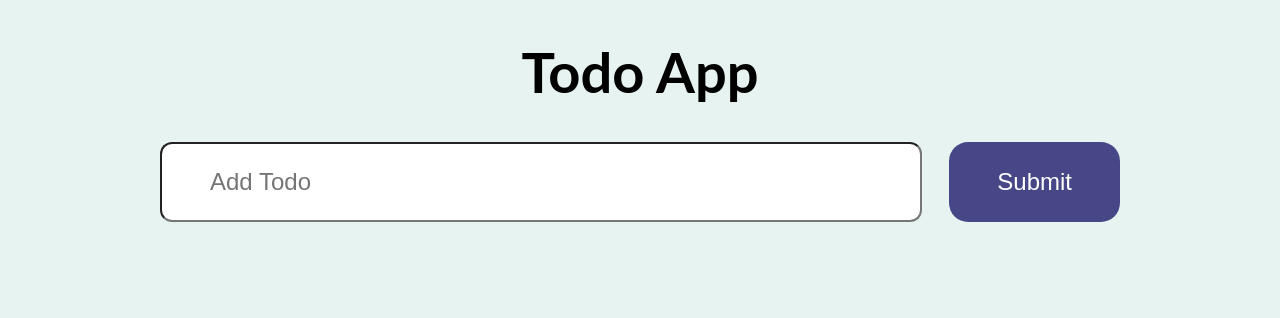
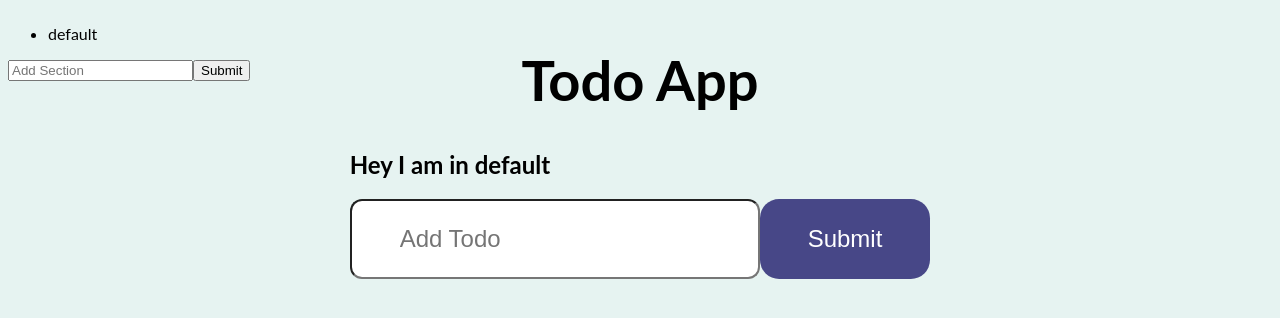
Before and after one commit to ajay297/Todo-App, a React (Create React App) app: page / in a window 1280 px wide. Shown: the top 318 px of the page. Built offline with nearby package versions, Linux system fonts and the light colour scheme; the HTML template or start-up script is replaced by a standard one.

Commit message:
section feature with add todo functionality

```diff
--- a/src/App.css
+++ b/src/App.css
@@ -1,8 +1,10 @@
 .container{
-    max-width: 960px;
-    margin: 0 auto;
+    display: flex;
 }
 h1{
     text-align: center;
     font-size: 3.5rem;
 }
+.dashboard{
+    flex: 0.5
+}
--- a/src/App.js
+++ b/src/App.js
@@ -1,13 +1,98 @@
-import React from 'react';
+import React,{createContext, useState} from 'react';
 import "./App.css";
 import TodoList from './components/TodoList/TodoList';
 
+export const TodoContext=createContext();
+
 function App() {
+  const [Todo, setTodo] = useState({
+    default:[],
+  });
+
+  const [value, setValue] = useState('');
+
+  const sectionTypes=[];
+
+  for(const key in Todo){
+    sectionTypes.push(key);
+  }
+
+
+  const [currentView, setCurrentView] = useState(sectionTypes[0]);
+
+  const addTodo=(value,section)=>{
+
+    const item={id: Math.round(Math.random()*1000),value: value};
+
+    const oldTodo=Todo[section]?Todo[section]:[];
+    setTodo({
+      ...Todo,
+      [section]:[...oldTodo, item]
+    });
+
+  }
+
+  const deleteTodo=(id)=>{
+
+    setTodo(
+      {
+        ...Todo,
+        default: Todo.default.filter(todo=>todo.id!==id)
+      }
+      )
+
+  }
+
+  const addSection=(e)=>{
+    e.preventDefault();
+    if (!value) return;
+    setTodo({
+      ...Todo,
+      [value]:[]
+    })
+    setValue('');
+    console.log('hello');
+  }
+
+  console.log(Todo);
+
+
+
+
+
+
+
+
   return (
-    <div className='container'>
-      <h1>Todo App</h1>
-      <TodoList/>
-    </div>
+
+    <TodoContext.Provider value={{Todo,addTodo,deleteTodo}}>
+        <div className='container'>
+
+        <div className='dashboard'>
+            <ul>
+              {
+                sectionTypes.map(section=>(
+                  <li key={section} onClick={()=>setCurrentView(section)}>{section}</li>
+                ))
+              }
+            </ul>
+            <form>
+              <input type="text" placeholder="Add Section" value={value}  onChange={e => setValue(e.target.value)}/>
+              <button type="submit" onClick={addSection}>Submit</button>
+            </form>
+
+          </div>
+
+          <div>
+            <h1>Todo App</h1>
+            <h2>Hey I am in {currentView}</h2>
+          <TodoList currentView={currentView}/>
+          </div>
+
+
+      </div>
+    </TodoContext.Provider>
+
   );
 }
 
--- a/src/components/TodoForm/TodoForm.js
+++ b/src/components/TodoForm/TodoForm.js
@@ -1,7 +1,7 @@
 import React,{useState} from 'react'
 import './TodoForm.css';
 
-function TodoForm({addTodos}) {
+function TodoForm({addTodo,currentView}) {
 
   const [value, setValue] = useState('');
 
@@ -9,7 +9,7 @@ function TodoForm({addTodos}) {
   const handleSubmit = (e) => {
     e.preventDefault();
     if (!value) return;
-    addTodos(value);
+    addTodo(value,currentView);
     setValue('');
   }
   return (
--- a/src/components/TodoList/TodoList.js
+++ b/src/components/TodoList/TodoList.js
@@ -1,26 +1,36 @@
-import React, { useState } from 'react'
+import React, { useState,useContext } from 'react'
+import { TodoContext } from '../../App';
 import TodoCard from '../TodoCard/TodoCard';
-import TodoForm from '../TodoForm/TodoForm'
-import './TodoList.css'
+import TodoForm from '../TodoForm/TodoForm';
+import './TodoList.css';
 
-function TodoList() {
 
-    const [todos, setTodos] = useState([]);
 
-    const addTodos=(value)=>{
-        setTodos([...todos, {id :Math.round(Math.random()*1000),value:value}])
-    }
+function TodoList({currentView}) {
 
-    const deleteTodo=(id)=>{
-        setTodos(todos.filter(todo=>todo.id!==id))
-    }
+    const {Todo,addTodo,deleteTodo}=useContext(TodoContext);
+
+    const TodoList=Todo[currentView];
+
+    // console.log(Todo);
+    // console.log(addTodo);
+    // console.log(deleteTodo);
+    // const [todos, setTodos] = useState([]);
+
+    // const addTodos=(value)=>{
+    //     setTodos([...todos, {id :Math.round(Math.random()*1000),value:value}])
+    // }
+
+    // const deleteTodo=(id)=>{
+    //     setTodos(todos.filter(todo=>todo.id!==id))
+    // }
 
   return (
     <div>
-        <TodoForm addTodos={addTodos}/>
+        <TodoForm addTodo={addTodo} currentView={currentView}/>
         <div className='card-container'>
         {
-            todos.map(ele=>(
+            TodoList.map(ele=>(
                 <TodoCard todo={ele.value} key={ele.id} id={ele.id} deleteTodo={deleteTodo}/>
             ))
         }
```
